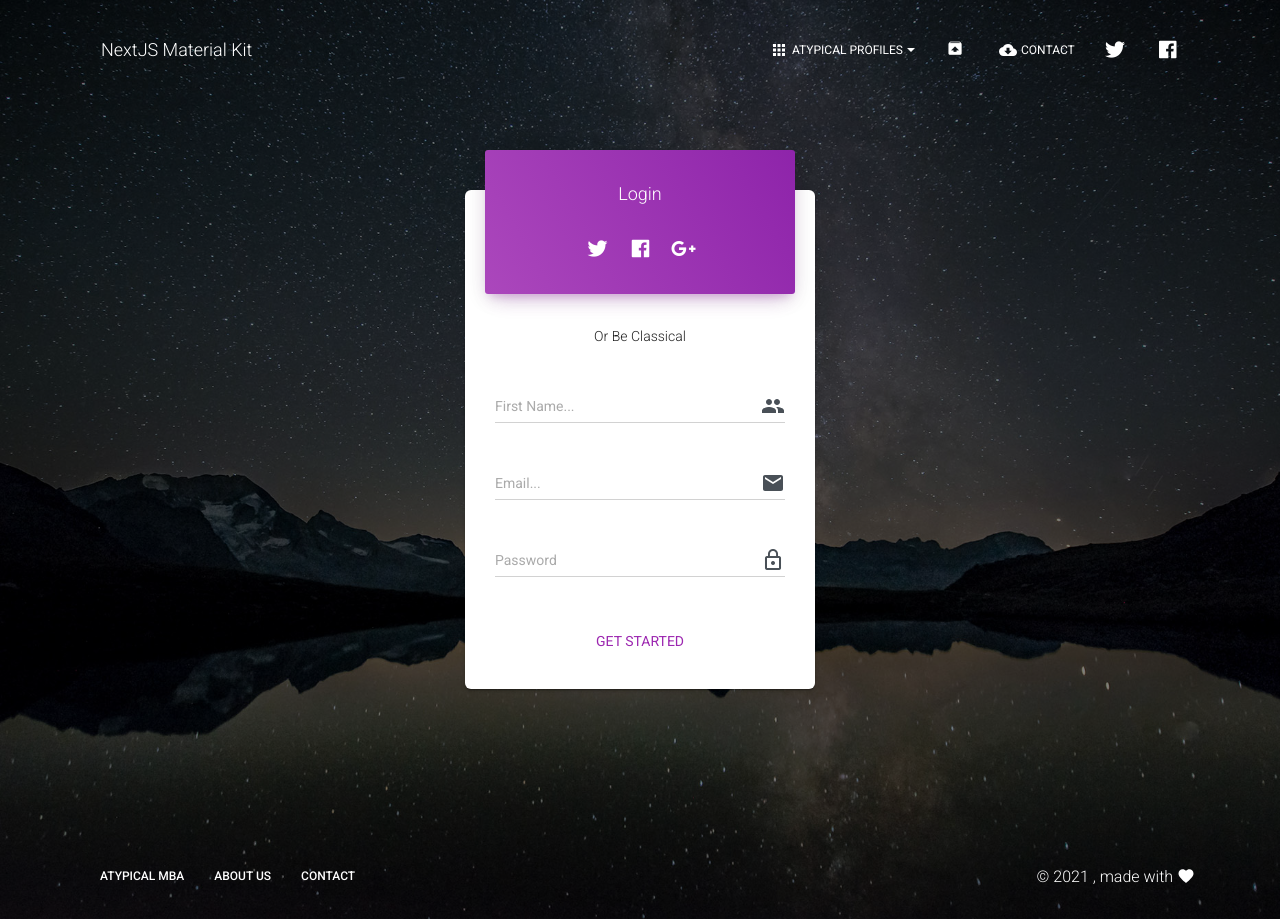
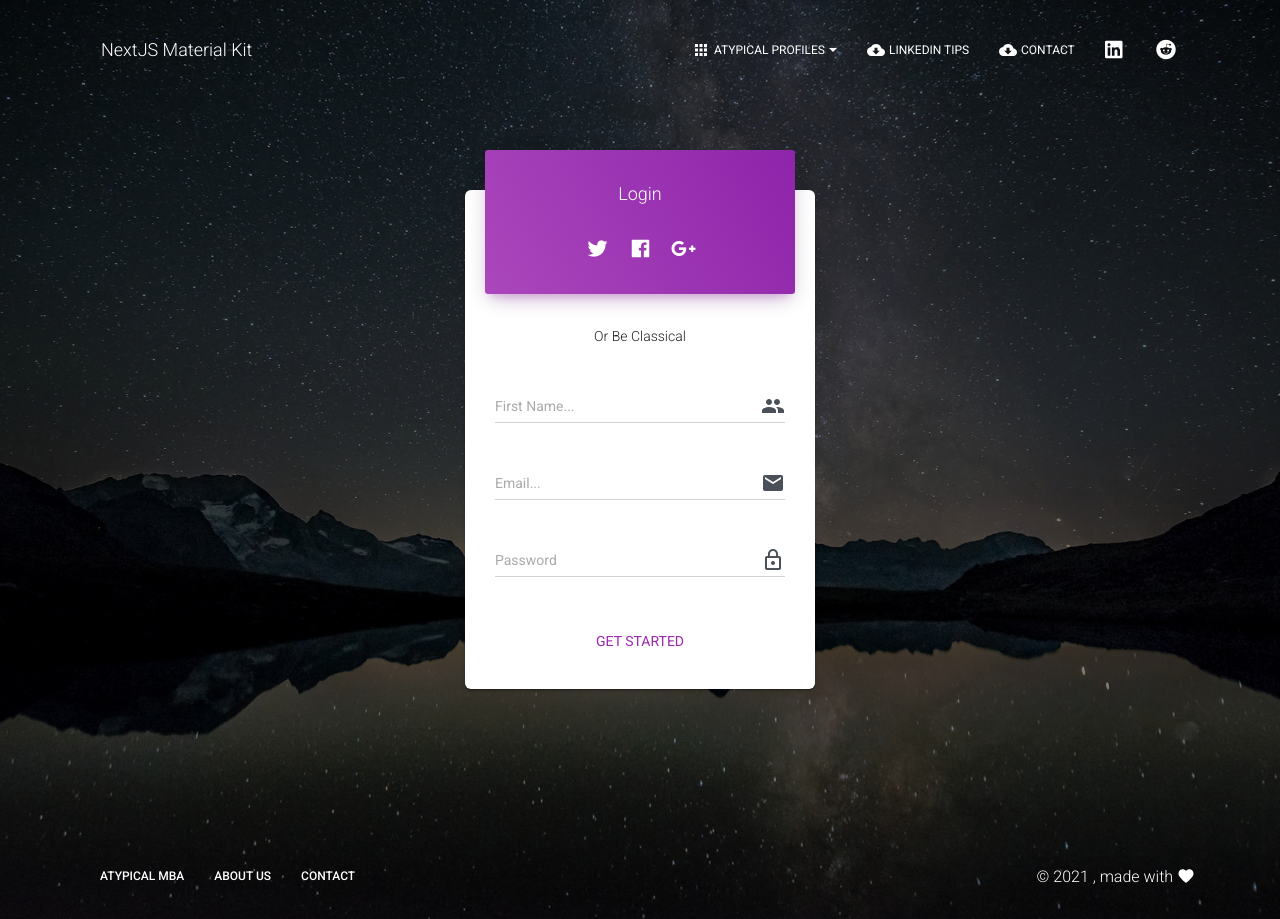
Before and after one commit to rg-code/atypical, a Next.js app: page /login in a window 1280 px wide. Built offline with nearby package versions, Linux system fonts and the light colour scheme.

Commit message:
sept 11 v2

```diff
--- a/components/Header/HeaderLinks.js
+++ b/components/Header/HeaderLinks.js
@@ -57,7 +57,7 @@ export default function HeaderLinks(props) {
           target="_blank"
           className={classes.navLink}
         >
-          <Icon className={classes.icons}>unarchive</Icon>
+          <CloudDownload className={classes.icons} /> LinkedIn Tips
         </Button>
       </ListItem>
       <ListItem className={classes.listItem}>
@@ -78,34 +78,34 @@ export default function HeaderLinks(props) {
         </Tooltip>*/}
         <Tooltip
           id="instagram-twitter"
-          title="Follow us on twitter"
+          title="Follow us on LinkedIn"
           placement={"top"}
           classes={{ tooltip: classes.tooltip }}
         >
           <Button
-            href="https://twitter.com/"
+            href="https://linkedin.com/"
             target="_blank"
             color="transparent"
             className={classes.navLink}
           >
-            <i className={classes.socialIcons + " fab fa-twitter"} />
+            <i className={classes.socialIcons + " fab fa-linkedin"} />
           </Button>
         </Tooltip>
       </ListItem>
       <ListItem className={classes.listItem}>
         <Tooltip
           id="instagram-facebook"
-          title="Follow us on facebook"
+          title="Follow us on Reddit"
           placement={"top"}
           classes={{ tooltip: classes.tooltip }}
         >
           <Button
             color="transparent"
-            href="https://www.facebook.com/"
+            href="https://www.reddit.com/"
             target="_blank"
             className={classes.navLink}
           >
-            <i className={classes.socialIcons + " fab fa-facebook"} />
+            <i className={classes.socialIcons + " fab fa-reddit"} />
           </Button>
         </Tooltip>
       </ListItem>
```
